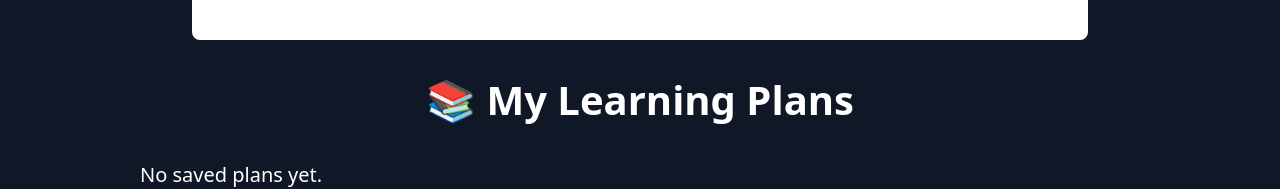
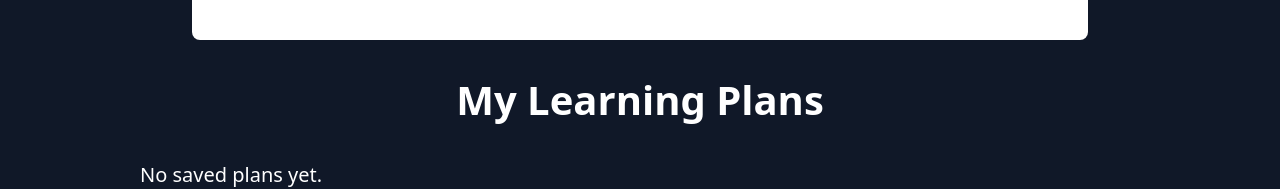
Before and after one commit to samueltannous174/MernProject, a React (Vite) app in the folder client/EdueTech/: page /my-topics in a window 1280 px wide. Shown: the part 284-473 px from the top of the page. Built offline with nearby package versions, Linux system fonts and the light colour scheme; no server answers; sample sign-in values are in the browser's storage.

Commit message:
edit-code

```diff
--- a/client/EdueTech/src/components/Ai/Chat.jsx
+++ b/client/EdueTech/src/components/Ai/Chat.jsx
@@ -129,7 +129,6 @@ export default function Chat() {
 
         try {
             setLoading(true);
-
             setReply("");
             setVideos([]);
             setMistakes([]);
@@ -143,7 +142,6 @@ export default function Chat() {
                 "(no response from model)";
 
             setReply(text);
-
             setPath(extractLearningPath(text));
             setVideos(extractVideoBlocks(text));
             setMistakes(extractMistakeBlocks(text));
@@ -173,7 +171,7 @@ export default function Chat() {
 
             <div
                 style={{
-                   background: "linear-gradient(to left, #6d9dea, #e5ebe7)",
+                    background: "linear-gradient(to left, #6d9dea, #e5ebe7)",
                     borderRadius: 14,
                     padding: 20,
                     boxShadow: "0 10px 24px rgba(0,0,0,.08)",
@@ -207,7 +205,7 @@ export default function Chat() {
                         fontSize: 20,
                         borderRadius: 8,
                         border: "none",
-                       background: "linear-gradient(to right, #3B82F6, #86EFAC)",
+                        background: "linear-gradient(to right, #3B82F6, #86EFAC)",
                         color: "white",
                         cursor: "pointer",
                         marginTop: 50
@@ -223,8 +221,6 @@ export default function Chat() {
                         padding: 18,
                         borderRadius: 12,
                         lineHeight: 1.65,
-
-
                     }}
                 >
                     <ReactMarkdown>{reply}</ReactMarkdown>
@@ -248,8 +244,7 @@ export default function Chat() {
 
                 {path.length > 0 && (
                     <>
-                        <h2 style={{ marginTop: 28 }}>🎯 Learning Path</h2>
-
+                        <h2 style={{ marginTop: 28 }}> Learning Path</h2>
                         <div
                             style={{
                                 display: "grid",
@@ -270,13 +265,11 @@ export default function Chat() {
                                         display: "flex",
                                         flexDirection: "column",
                                         height: "100%"
-
                                     }}
                                 >
                                     <strong style={{ color: "#2563eb" }}>
-                                        🚀 Stage {i + 1}
+                                        Stage {i + 1}
                                     </strong>
-
                                     <div
                                         style={{
                                             marginTop: 6,
@@ -284,7 +277,7 @@ export default function Chat() {
                                             lineHeight: 1.55
                                         }}
                                     >
-                                       {p}
+                                        {p}
                                     </div>
                                 </div>
                             ))}
@@ -294,7 +287,7 @@ export default function Chat() {
 
                 {videos.length > 0 && (
                     <>
-                        <h2 style={{ marginTop: 28 }}>🎥 Video Resources</h2>
+                        <h2 style={{ marginTop: 28 }}> Video Resources</h2>
 
                         {videos.map((v, i) => (
                             <div
@@ -320,7 +313,6 @@ export default function Chat() {
                                         border: "1px solid #ddd"
                                     }}
                                 />
-
                                 <div style={{ marginTop: 8 }}>
                                     <strong>{v.title}</strong>
                                     <div style={{ fontSize: 12, color: "#666" }}>{v.url}</div>
@@ -333,7 +325,6 @@ export default function Chat() {
                 {mistakes.length > 0 && (
                     <>
                         <h2 style={{ marginTop: 28 }}>⚠️ Common Pitfalls</h2>
-
                         <div
                             style={{
                                 display: "grid",
@@ -419,11 +410,9 @@ export default function Chat() {
                             cursor: user ? "pointer" : "not-allowed"
                         }}
                     >
-                        ✔ Accept & Save to My Learning Plans
+                        Accept & Save to My Learning Plans
                     </button>
                 )}
-
-
             </div>
         </div>
     );
--- a/client/EdueTech/src/components/Ai/TopicGrid.jsx
+++ b/client/EdueTech/src/components/Ai/TopicGrid.jsx
@@ -1,7 +1,6 @@
 import { Link } from "react-router-dom";
 
 export default function TopicGrid({ topics, label }) {
-
     return (
         <div style={{
             display: "grid",
@@ -24,7 +23,6 @@ export default function TopicGrid({ topics, label }) {
                         border: "1px solid #e5e5e5",
                         boxShadow: "0 6px 14px rgba(0,0,0,.06)"
                     }}>
-
                         {t.mainImage && (
                             <img
                                 src={t.mainImage}
@@ -36,19 +34,15 @@ export default function TopicGrid({ topics, label }) {
                                 }}
                             />
                         )}
-
                         <h3>{t.title}</h3>
-
                         <div style={{ fontSize: 12, color: "#666" }}>
                             {new Date(t.createdAt).toLocaleString()}
                         </div>
-
                         {label === "Enrolled" && (
                             <div style={{ marginTop: 6, color: "#16a34a" }}>
                                 ✔ Enrolled
                             </div>
                         )}
-
                     </div>
                 </Link>
             ))}
--- a/client/EdueTech/src/components/Ai/UserTopics.jsx
+++ b/client/EdueTech/src/components/Ai/UserTopics.jsx
@@ -8,44 +8,32 @@ import TopicGrid from "./TopicGrid";
 export default function UserTopics() {
 
     const { user } = useContext(UserContext);
-
     const [myTopics, setMyTopics] = useState([]);
     const [enrolledTopics, setEnrolledTopics] = useState([]);
-
     const [loading, setLoading] = useState(true);
     console.log(myTopics);
-
     useEffect(() => {
         if (!user) return;
-
         const fetchData = async () => {
             try {
-
                 const myRes = await axios.get(
                     `http://localhost:8000/userAiTopics/${user.id}`
                 );
-
                 const enrolledRes = await axios.get(
                     `http://localhost:8000/getTopicsForUser/${user.id}`
                 );
-
                 setMyTopics(myRes.data);
                 setEnrolledTopics(enrolledRes.data);
-
             } catch (err) {
                 console.error("Failed to load topics:", err);
             } finally {
                 setLoading(false);
             }
         };
-
         fetchData();
-
     }, [user]);
-
     if (!user) return <h2>Please login to view your topics</h2>;
     if (loading) return <h3 >Loading…</h3>;
-
     return (
 
         <div style={{ maxWidth: 1000, margin: "30px auto" }}>
@@ -54,7 +42,6 @@ export default function UserTopics() {
                 Welcome, {user.firstName} {user.lastName}
             </h2>
             <p className="text-center text-gray-600 mb-6">{user.email}</p>
-
             <div className="flex justify-center gap-4 mb-6">
                 <Link
                     to="/calendar"
@@ -68,24 +55,16 @@ export default function UserTopics() {
                 >
                     📊 Learning Analytics
                 </Link>
-
-
             </div>
             </div>
-
-            <h1 style={{color:"white",size:30, margin: "30px 0",textAlign:"center",fontWeight:"bold",fontSize:"40px"}}>📚 My Learning Plans</h1>
+            <h1 style={{color:"white",size:30, margin: "30px 0",textAlign:"center",fontWeight:"bold",fontSize:"40px"}}>My Learning Plans</h1>
 
             {myTopics.length === 0 && <p style={{color:"white" ,size:20 ,fontSize:"20px"}}>No saved plans yet.</p>}
-
             <TopicGrid topics={myTopics} />
-
             <hr style={{ margin: "30px 0", color: "white" }} />
 
-
             {enrolledTopics.length === 0 && <p style={{color:"white" ,size:20 ,fontSize:"20px"}} >You are not enrolled in any topics yet.</p>}
-
             <TopicGrid topics={enrolledTopics} label="Enrolled" />
-
         </div>
     );
 }
--- a/client/EdueTech/src/components/Calender/MyCalendar.jsx
+++ b/client/EdueTech/src/components/Calender/MyCalendar.jsx
@@ -4,7 +4,6 @@ import "react-big-calendar/lib/css/react-big-calendar.css";
 
 
 const localizer = momentLocalizer(moment);
-
 const MyCalendar = (props) => {
     return (
         <div style={{ height: "100%" }}>
@@ -17,5 +16,4 @@ const MyCalendar = (props) => {
         </div>
     );
 };
-
 export default MyCalendar;
--- a/client/EdueTech/src/components/Editor/EditorConfig.jsx
+++ b/client/EdueTech/src/components/Editor/EditorConfig.jsx
@@ -16,7 +16,6 @@ export const Media = memo(({ block, contentState }) => {
     const entity = contentState.getEntity(block.getEntityAt(0));
     const { src } = entity.getData();
     const type = entity.getType();
-
     if (type === "image") {
         return <img src={src} alt="" style={{ maxWidth: "100%", borderRadius: 10, display: 'block', margin: '10px 0' }} />;
     }
```
Also changed, not shown: client/EdueTech/src/components/Ai/TopicDetails.jsx (+0 -30 lines), client/EdueTech/src/components/Calender/ShowCalender.jsx (+0 -33 lines), client/EdueTech/src/components/Editor/DraftEditor.jsx (+5 -26 lines), client/EdueTech/src/components/Editor/PagesList.jsx (+1 -6 lines).
